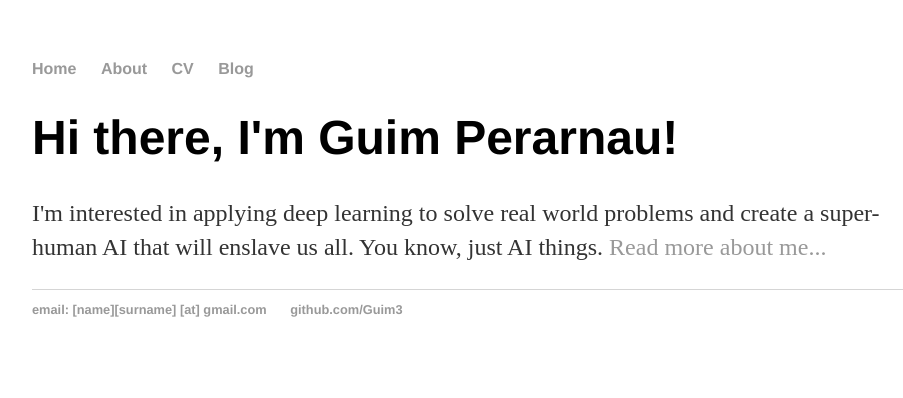
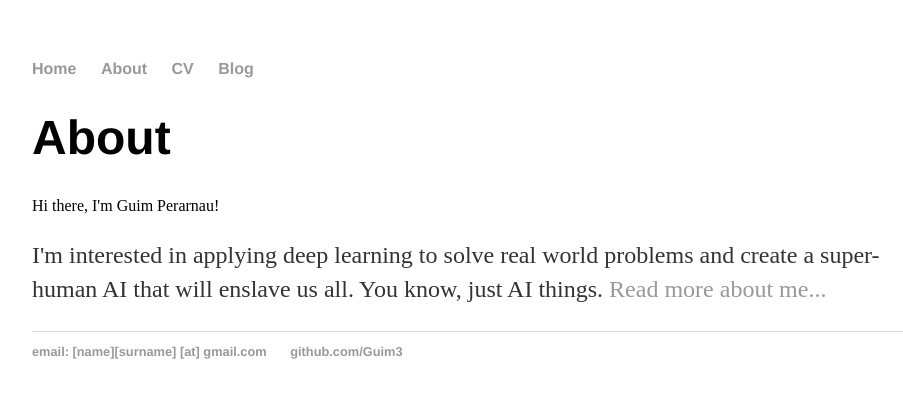
Before and after one commit to Guim3/guim3.github.io, a Jekyll site: the page built from about/index.html, in a window 1280 px wide. Shown: the top 398 px of the page, without its empty margins (160-1063 px from the left). Built offline with Jekyll 4.4.1, drawn with Linux system fonts in a browser that asks for light colours.

Commit message:
Update index.html

```diff
--- a/about/index.html
+++ b/about/index.html
@@ -2,7 +2,8 @@
 layout: default
 title: About
 ---
+<h1>{{ page.title }}</h1>
 <div class="blurb">
-	<h1>Hi there, I'm Guim Perarnau!</h1>
+	Hi there, I'm Guim Perarnau!
 	<p>I'm interested in applying deep learning to solve real world problems and create a super-human AI that will enslave us all.</em> You know, just AI things. <a href="/about">Read more about me...</a></p>
 </div><!-- /.blurb -->
```
